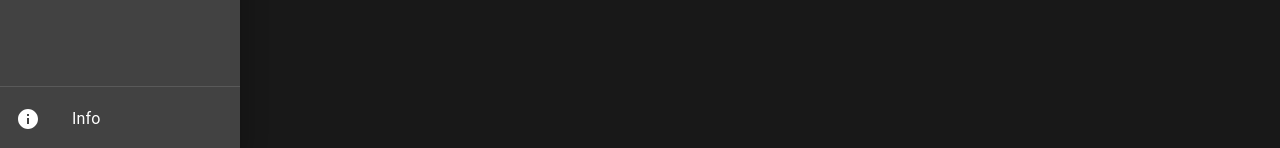
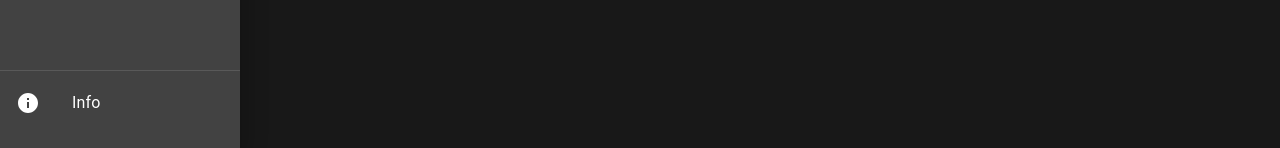
Before and after one commit to Cielquan/RUlaub, a React (Create React App) app: page / in a window 1280 px wide. Both pictures are taken after a click on the button 36 px from the left and 32 px from the top of the page. Shown: the part 649-797 px from the top of the page. Built offline with nearby package versions, Linux system fonts and the light colour scheme.

Commit message:
add margin for info button

```diff
--- a/src/components/SideMenu.tsx
+++ b/src/components/SideMenu.tsx
@@ -16,7 +16,7 @@ import SettingsIcon from "@material-ui/icons/Settings";
 import { actionCreators, State } from "../state";
 import useStyles from "../styles";
 
-import SideMenuHelpButton from "./SideMenuInfoButton";
+import SideMenuInfoButton from "./SideMenuInfoButton";
 
 const SideMenu = (): React.ReactElement => {
   const dispatch = useDispatch();
@@ -43,10 +43,10 @@ const SideMenu = (): React.ReactElement => {
           </ListItem>
         ))}
       </List>
-      <div className={classes.bottom}>
+      <div className={classes.infoButton}>
         <Divider />
         <List>
-          <SideMenuHelpButton />
+          <SideMenuInfoButton />
         </List>
       </div>
     </Drawer>
--- a/src/styles.ts
+++ b/src/styles.ts
@@ -8,8 +8,9 @@ const useStyles = makeStyles((theme) => ({
     flexGrow: 1,
     padding: theme.spacing(3),
   },
-  bottom: {
+  infoButton: {
     marginTop: "auto",
+    marginBottom: theme.spacing(2),
   },
   navbarSpacer: {
     // necessary for content to be below app bar
```
